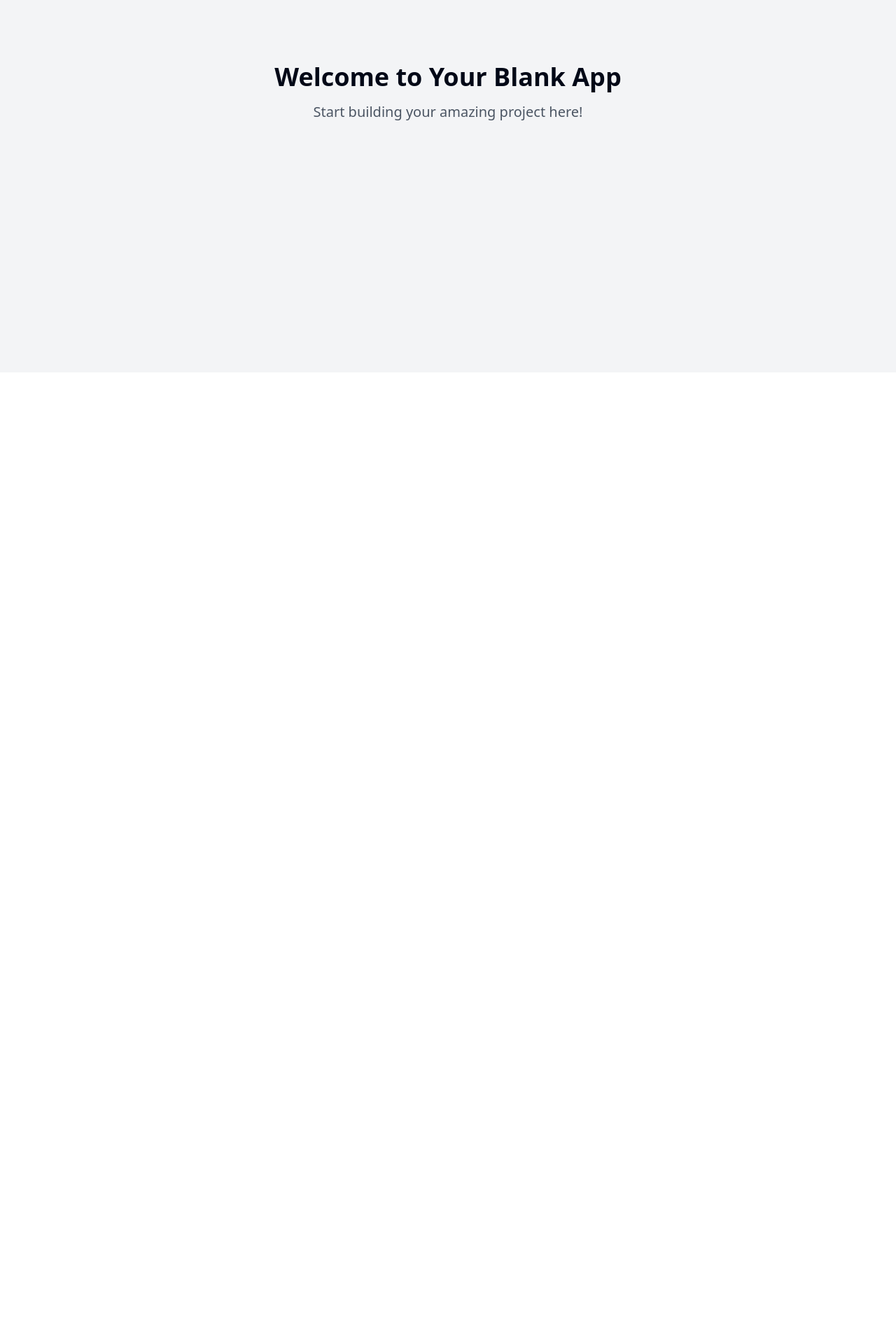
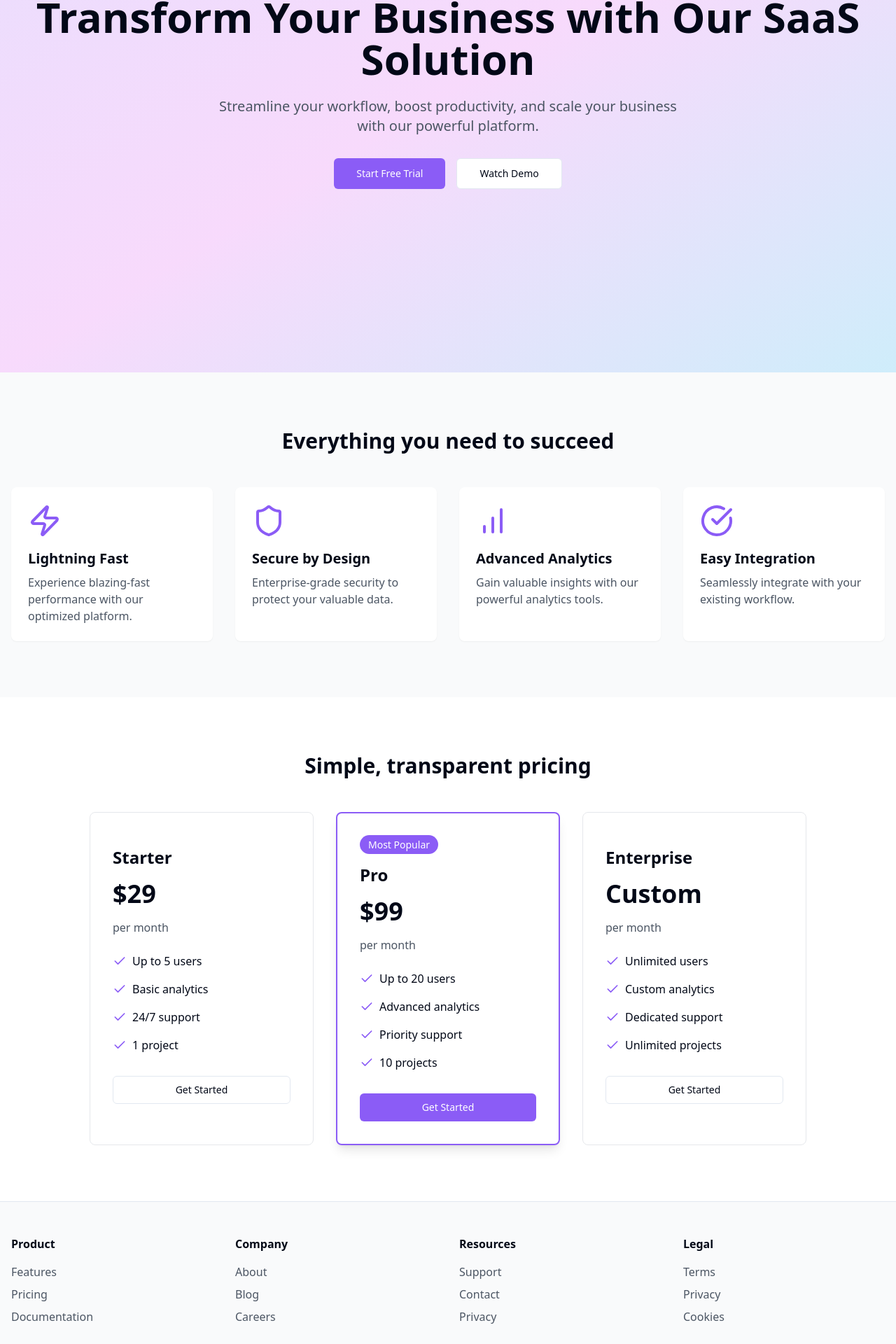
Before and after one commit to rabinderFuturescape/saasify-marketplace, a React (Vite) app: page / in a window 1280 px wide. Shown: the part 268-2188 px from the top of the page at 70% size. Before the commit the page ends 800 px from the top, so only its background shows below. Built offline with nearby package versions, Linux system fonts and the light colour scheme.

Commit message:
Generate SAAS app selling portal
This commit implements the initial structure and components for a SAAS app selling portal as requested. The necessary files and configurations have been set up to support the development of the application.
[skip gpt_engineer]

```diff
--- /dev/null
+++ b/src/components/Features.tsx
@@ -0,0 +1,49 @@
+import { CheckCircle, Zap, Shield, BarChart } from "lucide-react";
+
+const features = [
+  {
+    icon: Zap,
+    title: "Lightning Fast",
+    description: "Experience blazing-fast performance with our optimized platform."
+  },
+  {
+    icon: Shield,
+    title: "Secure by Design",
+    description: "Enterprise-grade security to protect your valuable data."
+  },
+  {
+    icon: BarChart,
+    title: "Advanced Analytics",
+    description: "Gain valuable insights with our powerful analytics tools."
+  },
+  {
+    icon: CheckCircle,
+    title: "Easy Integration",
+    description: "Seamlessly integrate with your existing workflow."
+  }
+];
+
+export const Features = () => {
+  return (
+    <section id="features" className="py-20 bg-gray-50">
+      <div className="container mx-auto px-4">
+        <h2 className="text-3xl font-bold text-center mb-12">
+          Everything you need to succeed
+        </h2>
+        <div className="grid md:grid-cols-2 lg:grid-cols-4 gap-8">
+          {features.map((feature, index) => (
+            <div
+              key={feature.title}
+              className="p-6 bg-white rounded-lg shadow-sm hover:shadow-md transition-shadow animate-fade-up opacity-0"
+              style={{ animationDelay: `${(index + 1) * 200}ms` }}
+            >
+              <feature.icon className="w-12 h-12 text-primary mb-4" />
+              <h3 className="text-xl font-semibold mb-2">{feature.title}</h3>
+              <p className="text-gray-600">{feature.description}</p>
+            </div>
+          ))}
+        </div>
+      </div>
+    </section>
+  );
+};
--- /dev/null
+++ b/src/components/Footer.tsx
@@ -0,0 +1,45 @@
+export const Footer = () => {
+  return (
+    <footer className="bg-gray-50 border-t">
+      <div className="container mx-auto px-4 py-12">
+        <div className="grid grid-cols-2 md:grid-cols-4 gap-8">
+          <div>
+            <h3 className="font-semibold mb-4">Product</h3>
+            <ul className="space-y-2">
+              <li><a href="#" className="text-gray-600 hover:text-primary">Features</a></li>
+              <li><a href="#" className="text-gray-600 hover:text-primary">Pricing</a></li>
+              <li><a href="#" className="text-gray-600 hover:text-primary">Documentation</a></li>
+            </ul>
+          </div>
+          <div>
+            <h3 className="font-semibold mb-4">Company</h3>
+            <ul className="space-y-2">
+              <li><a href="#" className="text-gray-600 hover:text-primary">About</a></li>
+              <li><a href="#" className="text-gray-600 hover:text-primary">Blog</a></li>
+              <li><a href="#" className="text-gray-600 hover:text-primary">Careers</a></li>
+            </ul>
+          </div>
+          <div>
+            <h3 className="font-semibold mb-4">Resources</h3>
+            <ul className="space-y-2">
+              <li><a href="#" className="text-gray-600 hover:text-primary">Support</a></li>
+              <li><a href="#" className="text-gray-600 hover:text-primary">Contact</a></li>
+              <li><a href="#" className="text-gray-600 hover:text-primary">Privacy</a></li>
+            </ul>
+          </div>
+          <div>
+            <h3 className="font-semibold mb-4">Legal</h3>
+            <ul className="space-y-2">
+              <li><a href="#" className="text-gray-600 hover:text-primary">Terms</a></li>
+              <li><a href="#" className="text-gray-600 hover:text-primary">Privacy</a></li>
+              <li><a href="#" className="text-gray-600 hover:text-primary">Cookies</a></li>
+            </ul>
+          </div>
+        </div>
+        <div className="mt-12 pt-8 border-t text-center text-gray-600">
+          <p>© 2024 SaasApp. All rights reserved.</p>
+        </div>
+      </div>
+    </footer>
+  );
+};
--- /dev/null
+++ b/src/components/Hero.tsx
@@ -0,0 +1,21 @@
+import { Button } from "@/components/ui/button";
+
+export const Hero = () => {
+  return (
+    <div className="relative min-h-screen flex items-center">
+      <div className="absolute inset-0 bg-gradient-to-br from-primary/20 via-secondary/20 to-accent/20 -z-10" />
+      <div className="container mx-auto px-4 py-32 text-center">
+        <h1 className="text-4xl md:text-6xl font-bold mb-6 animate-fade-up opacity-0 [animation-delay:200ms]">
+          Transform Your Business with Our SaaS Solution
+        </h1>
+        <p className="text-xl text-gray-600 mb-8 max-w-2xl mx-auto animate-fade-up opacity-0 [animation-delay:400ms]">
+          Streamline your workflow, boost productivity, and scale your business with our powerful platform.
+        </p>
+        <div className="flex justify-center space-x-4 animate-fade-up opacity-0 [animation-delay:600ms]">
+          <Button size="lg">Start Free Trial</Button>
+          <Button size="lg" variant="outline">Watch Demo</Button>
+        </div>
+      </div>
+    </div>
+  );
+};
--- /dev/null
+++ b/src/components/Navbar.tsx
@@ -0,0 +1,22 @@
+import { Button } from "@/components/ui/button";
+
+export const Navbar = () => {
+  return (
+    <nav className="fixed w-full bg-white/80 backdrop-blur-sm z-50 border-b">
+      <div className="container mx-auto px-4 h-16 flex items-center justify-between">
+        <div className="flex items-center space-x-8">
+          <a href="/" className="text-xl font-bold text-primary">SaasApp</a>
+          <div className="hidden md:flex space-x-6">
+            <a href="#features" className="text-sm hover:text-primary transition-colors">Features</a>
+            <a href="#pricing" className="text-sm hover:text-primary transition-colors">Pricing</a>
+            <a href="#contact" className="text-sm hover:text-primary transition-colors">Contact</a>
+          </div>
+        </div>
+        <div className="flex items-center space-x-4">
+          <Button variant="ghost">Log in</Button>
+          <Button>Get Started</Button>
+        </div>
+      </div>
+    </nav>
+  );
+};
--- /dev/null
+++ b/src/components/Pricing.tsx
@@ -0,0 +1,64 @@
+import { Check } from "lucide-react";
+import { Button } from "@/components/ui/button";
+
+const plans = [
+  {
+    name: "Starter",
+    price: "$29",
+    features: ["Up to 5 users", "Basic analytics", "24/7 support", "1 project"],
+  },
+  {
+    name: "Pro",
+    price: "$99",
+    features: ["Up to 20 users", "Advanced analytics", "Priority support", "10 projects"],
+    popular: true,
+  },
+  {
+    name: "Enterprise",
+    price: "Custom",
+    features: ["Unlimited users", "Custom analytics", "Dedicated support", "Unlimited projects"],
+  },
+];
+
+export const Pricing = () => {
+  return (
+    <section id="pricing" className="py-20">
+      <div className="container mx-auto px-4">
+        <h2 className="text-3xl font-bold text-center mb-12">Simple, transparent pricing</h2>
+        <div className="grid md:grid-cols-3 gap-8 max-w-5xl mx-auto">
+          {plans.map((plan, index) => (
+            <div
+              key={plan.name}
+              className={`p-8 rounded-lg animate-fade-up opacity-0 ${
+                plan.popular
+                  ? "border-2 border-primary shadow-lg"
+                  : "border border-gray-200"
+              }`}
+              style={{ animationDelay: `${(index + 1) * 200}ms` }}
+            >
+              {plan.popular && (
+                <span className="bg-primary text-white px-3 py-1 rounded-full text-sm">
+                  Most Popular
+                </span>
+              )}
+              <h3 className="text-2xl font-bold mt-4">{plan.name}</h3>
+              <p className="text-4xl font-bold my-4">{plan.price}</p>
+              <p className="text-gray-600 mb-6">per month</p>
+              <ul className="space-y-4 mb-8">
+                {plan.features.map((feature) => (
+                  <li key={feature} className="flex items-center">
+                    <Check className="w-5 h-5 text-primary mr-2" />
+                    <span>{feature}</span>
+                  </li>
+                ))}
+              </ul>
+              <Button className="w-full" variant={plan.popular ? "default" : "outline"}>
+                Get Started
+              </Button>
+            </div>
+          ))}
+        </div>
+      </div>
+    </section>
+  );
+};
--- a/src/pages/Index.tsx
+++ b/src/pages/Index.tsx
@@ -1,12 +1,17 @@
-// Update this page (the content is just a fallback if you fail to update the page)
+import { Navbar } from "@/components/Navbar";
+import { Hero } from "@/components/Hero";
+import { Features } from "@/components/Features";
+import { Pricing } from "@/components/Pricing";
+import { Footer } from "@/components/Footer";
 
 const Index = () => {
   return (
-    <div className="min-h-screen flex items-center justify-center bg-gray-100">
-      <div className="text-center">
-        <h1 className="text-4xl font-bold mb-4">Welcome to Your Blank App</h1>
-        <p className="text-xl text-gray-600">Start building your amazing project here!</p>
-      </div>
+    <div className="min-h-screen">
+      <Navbar />
+      <Hero />
+      <Features />
+      <Pricing />
+      <Footer />
     </div>
   );
 };
--- a/tailwind.config.ts
+++ b/tailwind.config.ts
@@ -12,85 +12,51 @@ export default {
   theme: {
     container: {
       center: true,
-			padding: '2rem',
+      padding: "2rem",
       screens: {
-				'2xl': '1400px'
-			}
+        "2xl": "1400px",
+      },
     },
     extend: {
       colors: {
-				border: 'hsl(var(--border))',
-				input: 'hsl(var(--input))',
-				ring: 'hsl(var(--ring))',
-				background: 'hsl(var(--background))',
-				foreground: 'hsl(var(--foreground))',
+        border: "hsl(var(--border))",
+        input: "hsl(var(--input))",
+        ring: "hsl(var(--ring))",
+        background: "hsl(var(--background))",
+        foreground: "hsl(var(--foreground))",
         primary: {
-					DEFAULT: 'hsl(var(--primary))',
-					foreground: 'hsl(var(--primary-foreground))'
+          DEFAULT: "#8B5CF6",
+          foreground: "#FFFFFF",
         },
         secondary: {
-					DEFAULT: 'hsl(var(--secondary))',
-					foreground: 'hsl(var(--secondary-foreground))'
-				},
-				destructive: {
-					DEFAULT: 'hsl(var(--destructive))',
-					foreground: 'hsl(var(--destructive-foreground))'
-				},
-				muted: {
-					DEFAULT: 'hsl(var(--muted))',
-					foreground: 'hsl(var(--muted-foreground))'
+          DEFAULT: "#D946EF",
+          foreground: "#FFFFFF",
         },
         accent: {
-					DEFAULT: 'hsl(var(--accent))',
-					foreground: 'hsl(var(--accent-foreground))'
+          DEFAULT: "#0EA5E9",
+          foreground: "#FFFFFF",
         },
-				popover: {
-					DEFAULT: 'hsl(var(--popover))',
-					foreground: 'hsl(var(--popover-foreground))'
-				},
-				card: {
-					DEFAULT: 'hsl(var(--card))',
-					foreground: 'hsl(var(--card-foreground))'
-				},
-				sidebar: {
-					DEFAULT: 'hsl(var(--sidebar-background))',
-					foreground: 'hsl(var(--sidebar-foreground))',
-					primary: 'hsl(var(--sidebar-primary))',
-					'primary-foreground': 'hsl(var(--sidebar-primary-foreground))',
-					accent: 'hsl(var(--sidebar-accent))',
-					'accent-foreground': 'hsl(var(--sidebar-accent-foreground))',
-					border: 'hsl(var(--sidebar-border))',
-					ring: 'hsl(var(--sidebar-ring))'
-				}
-			},
-			borderRadius: {
-				lg: 'var(--radius)',
-				md: 'calc(var(--radius) - 2px)',
-				sm: 'calc(var(--radius) - 4px)'
       },
       keyframes: {
-				'accordion-down': {
-					from: {
-						height: '0'
+        "accordion-down": {
+          from: { height: "0" },
+          to: { height: "var(--radix-accordion-content-height)" },
         },
-					to: {
-						height: 'var(--radix-accordion-content-height)'
-					}
+        "accordion-up": {
+          from: { height: "var(--radix-accordion-content-height)" },
+          to: { height: "0" },
         },
-				'accordion-up': {
-					from: {
-						height: 'var(--radix-accordion-content-height)'
+        "fade-up": {
+          "0%": { opacity: "0", transform: "translateY(20px)" },
+          "100%": { opacity: "1", transform: "translateY(0)" },
         },
-					to: {
-						height: '0'
-					}
-				}
       },
       animation: {
-				'accordion-down': 'accordion-down 0.2s ease-out',
-				'accordion-up': 'accordion-up 0.2s ease-out'
-			}
-		}
+        "accordion-down": "accordion-down 0.2s ease-out",
+        "accordion-up": "accordion-up 0.2s ease-out",
+        "fade-up": "fade-up 0.5s ease-out forwards",
+      },
+    },
   },
   plugins: [require("tailwindcss-animate")],
 } satisfies Config;
```
Lines whose indentation alone changed are shown as unchanged.
